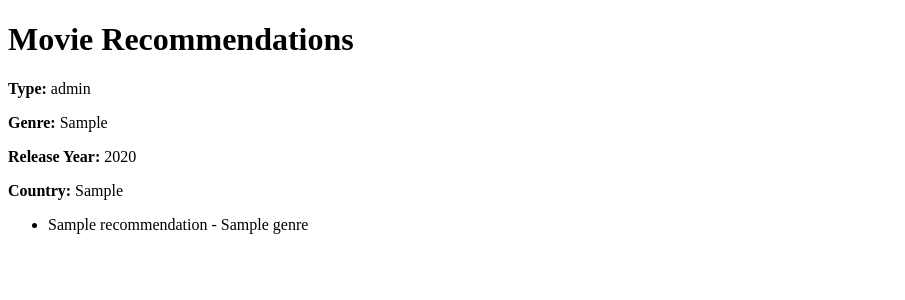
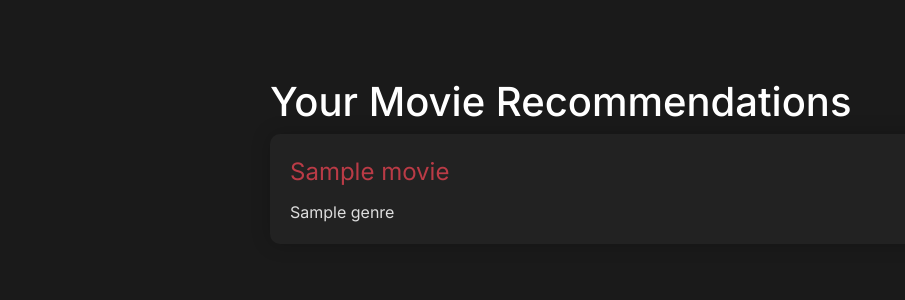
Before and after one commit to rayahmian/MovieRecommendation, a Django app: template recommender/templates/recommendations.html in a window 1280 px wide. Shown: the top 300 px of the page, without its empty margins (0-905 px from the left). Run offline with Django 3.2, Linux system fonts and the light colour scheme; the template is opened without the code that fills it: most values are stand-ins (such as "Sample title", 1, 10 or a date in 2020); some libraries are stand-ins or nearby versions.

Commit message:
Updated recommendations.html

```diff
--- a/recommender/templates/recommendations.html
+++ b/recommender/templates/recommendations.html
@@ -2,25 +2,49 @@
 <html>
 <head>
     <title>Movie Recommendations</title>
+    <link rel="stylesheet" href="https://fonts.googleapis.com/css2?family=Inter:wght@300;400;500;600&display=swap">
+    <link rel="stylesheet" href="https://stackpath.bootstrapcdn.com/bootstrap/4.5.2/css/bootstrap.min.css">
+    <style>
+        body {
+            font-family: 'Inter', sans-serif;
+            background-color: #1a1a1a;
+            color: #fff;
+        }
+        .container {
+            max-width: 800px;
+            margin: auto;
+            padding: 30px;
+        }
+        .movie-card {
+            background-color: #222;
+            border-radius: 10px;
+            box-shadow: 0 0 20px rgba(0, 0, 0, 0.2);
+            padding: 20px;
+            margin-bottom: 20px;
+        }
+        .movie-title {
+            font-size: 24px;
+            margin-bottom: 10px;
+            color: #BA3B46;
+        }
+        .movie-genre {
+            color: #ddd;
+        }
+    </style>
 </head>
 <body>
-    <h1>Movie Recommendations</h1>
-    {% if user_type %}
-        <p><strong>Type:</strong> {{ user_type }}</p>
-    {% endif %}
-    {% if user_genre %}
-        <p><strong>Genre:</strong> {{ user_genre }}</p>
-    {% endif %}
-    {% if user_release_year %}
-        <p><strong>Release Year:</strong> {{ user_release_year }}</p>
-    {% endif %}
-    {% if user_country %}
-        <p><strong>Country:</strong> {{ user_country }}</p>
-    {% endif %}
-    <ul>
-        {% for recommendation in recommendations %}
-            <li>{{ recommendation.title }} - {{ recommendation.genre }}</li>
-        {% endfor %}
-    </ul>
+    <div class="container mt-5">
+        <h1>Your Movie Recommendations</h1>
+        {% if recommendations %}
+            {% for movie in recommendations %}
+                <div class="movie-card">
+                    <div class="movie-title">{{ movie.title }}</div>
+                    <div class="movie-genre">{{ movie.genre }}</div>
+                </div>
+            {% endfor %}
+        {% else %}
+            <p>No movies found matching your preferences.</p>
+        {% endif %}
+    </div>
 </body>
 </html>
```
Also changed, not shown: recommender/views.py (+16 -8 lines).
